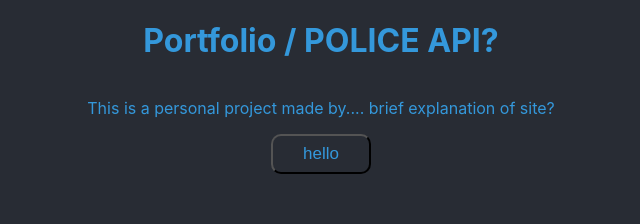
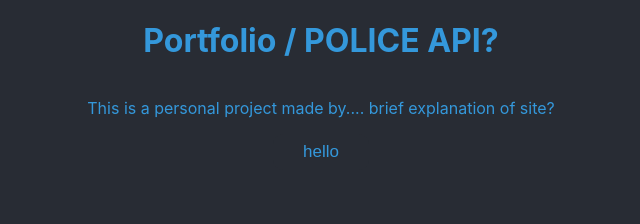
Before and after one commit to mrpingu98/policeAPI, a React (Create React App) app: page / in a window 1280 px wide. Shown: the top 224 px of the page, without its empty margins (319-959 px from the left). Built offline with nearby package versions, Linux system fonts and the light colour scheme.

Commit message:
extra button styling

```diff
--- a/src/Styling/01-basic/basic.scss
+++ b/src/Styling/01-basic/basic.scss
@@ -1,6 +1,6 @@
 $primary-font: "Source Sans Pro", Helvetica, Verdana, sans-serif;
 $primary-color: #3498db;
-// $background-color: #282c34;
+$background-color: #282c34;
 //how to pass arounf the background color
 //Kept getting an error
 
@@ -12,7 +12,13 @@ body {
 button {
   padding: 8px 30px;
   border-radius: 10px;
-  background-color: #282c34;
+  background-color: $background-color;
   color: $primary-color;
   font-size: 17px;
+  cursor: pointer;
+  border: $background-color;
+
+  &:hover {
+    background-color: lighten($background-color, 10%);
+  }
 }
```
